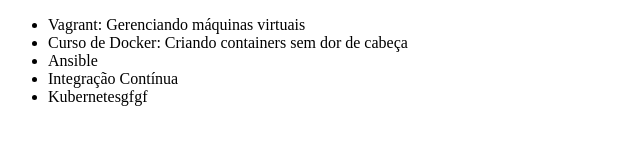
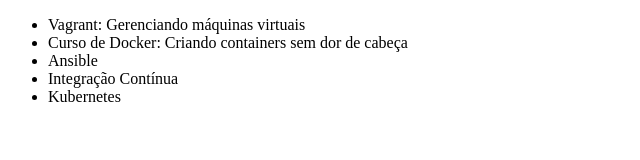
Before and after one commit to Aline-Fedorowicz/CursoGitAlura, a plain HTML site: page Index.html in a window 1280 px wide. Shown: the full height of the page, 0-640 px from the left. Drawn offline with Linux system fonts and the light colour scheme.

Commit message:
Revert "Alteração"
This reverts commit f6d6e92b6a06e0dd95aee863f09766e911bfb90c.

```diff
--- a/Index.html
+++ b/Index.html
@@ -10,7 +10,7 @@
         <li>Curso de Docker: Criando containers sem dor de cabeça</li>
         <li>Ansible</li>
         <li>Integração Contínua</li>
-        <li>Kubernetesgfgf</li>
+        <li>Kubernetes</li>
     </ul>
 </body>
 </html>
```
